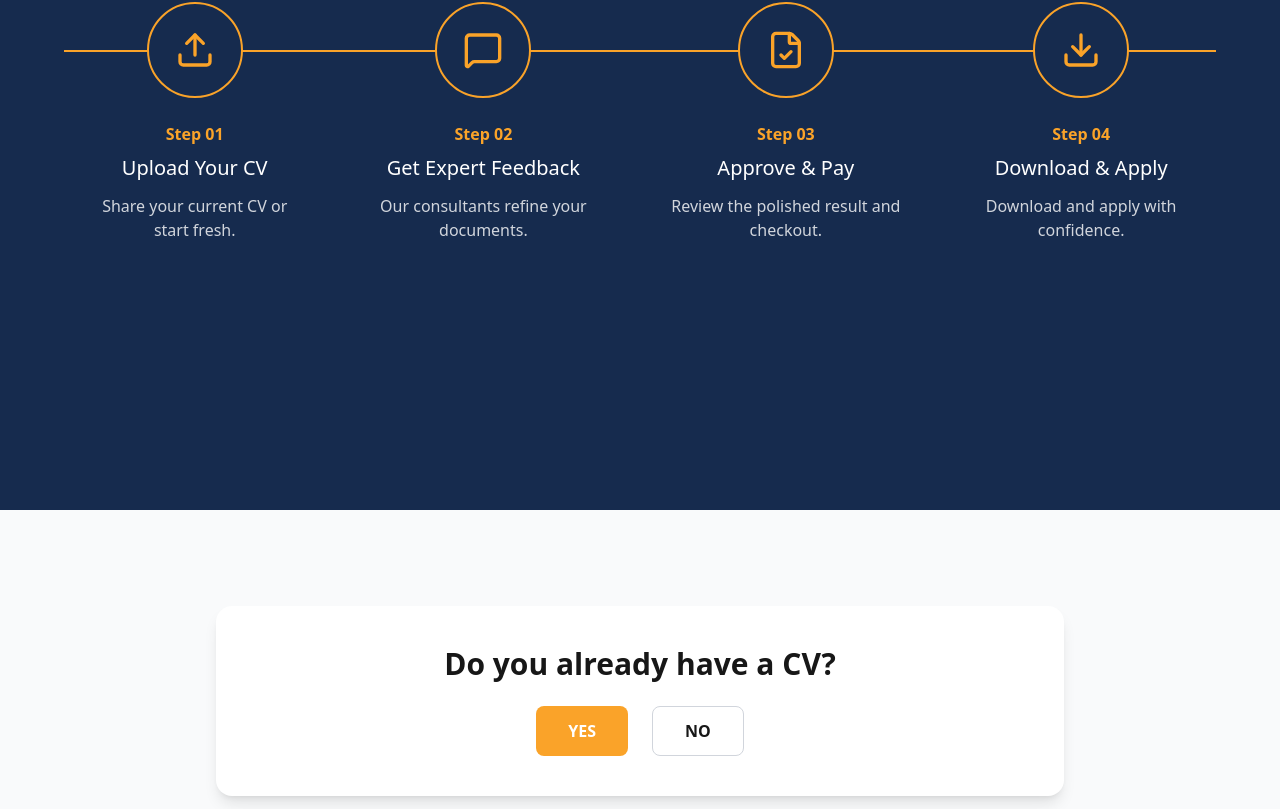
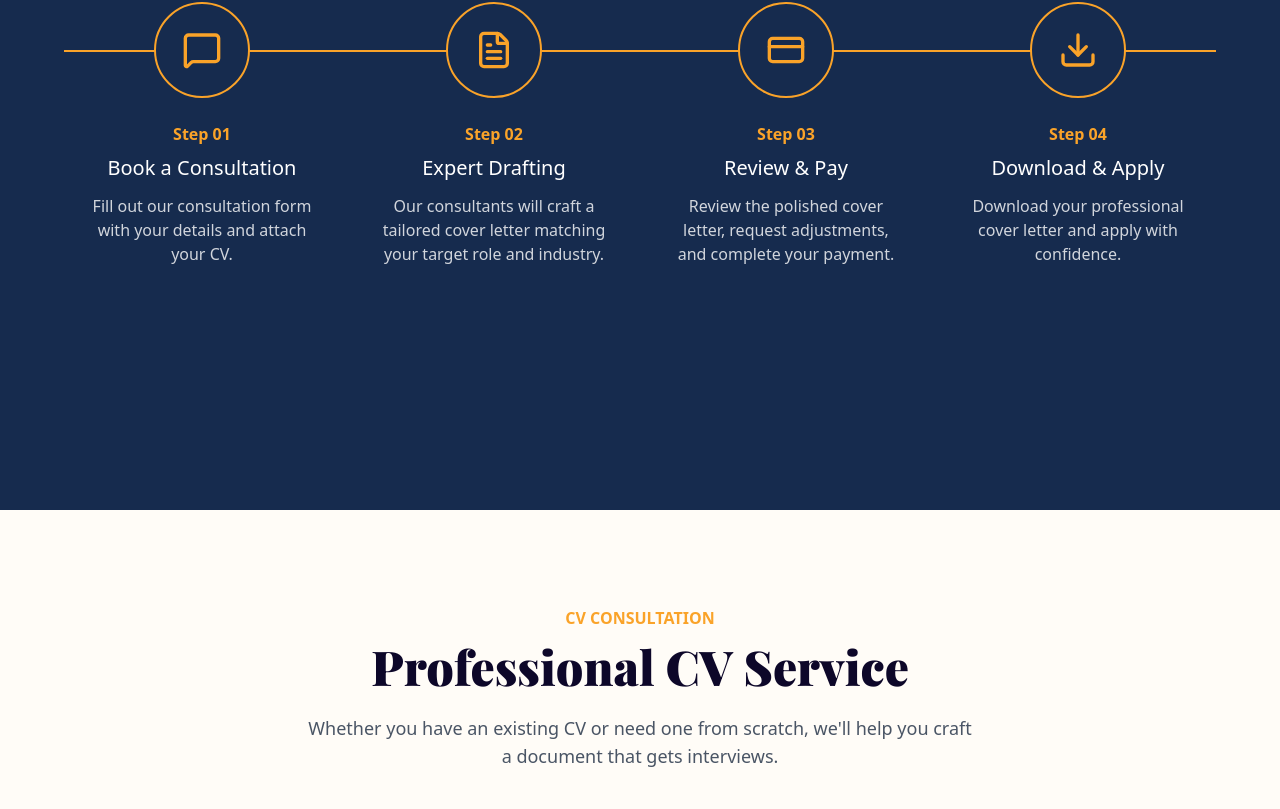
Before and after one commit to Manqoba-Mashego/career-craft, a Next.js app: page / in a window 1280 px wide. Shown: the part 1940-2749 px from the top of the page. Built offline with nearby package versions, Linux system fonts and the light colour scheme.

Commit message:
Has structure

```diff
--- a/app/globals.css
+++ b/app/globals.css
@@ -1,7 +1,7 @@
 @import "tailwindcss";
 
 :root {
-  --background: #f9f9f9;
+  --background: #fffcf7;
   --foreground: #171717;
 }
 
--- a/app/page.js
+++ b/app/page.js
@@ -1,15 +1,27 @@
+"use client";
+import { useEffect } from 'react';
+
 import CVSection from '@/components/cvSection'
+import GeneralHowItWorks from '@/components/generalHowItWorks'
 import Hero from '@/components/hero'
-import HowItWorks from '@/components/howItWorks'
+import CoverLetterSection from '@/components/coverLetterSection'
 import Services from '@/components/services'
 import React from 'react'
 
 const Page = () => {
+  useEffect(() => {
+  const hash = window.location.hash.replace("#", "");
+  if (hash) {
+    const el = document.getElementById(hash);
+    el?.scrollIntoView({ behavior: "smooth" });
+  }
+}, []);
   return (
     <div>
       <Hero />
       <Services />
-      <HowItWorks />
+      {/* <GeneralHowItWorks /> */}
+      <CoverLetterSection />
       <CVSection />
 
     </div>
--- a/components/howItWorks.jsx
+++ b/components/coverLetterSection.jsx
@@ -1,40 +1,40 @@
 "use client";
 import React from 'react'
 import { motion } from 'framer-motion'
-import { Download, FileCheck, MessageSquare, Upload } from 'lucide-react';
+import { CreditCard, Download, FileCheck, FileText, MessageSquare, Upload } from 'lucide-react';
 import Reveal from './reveal';
 
-const HowItWorks = () => {
+const CoverLetterSection = () => {
     const steps = [
         {
-            title: "Upload Your CV",
-            description: "Share your current CV or start fresh.",
-            Icon: Upload
+            title: "Book a Consultation",
+            description: "Fill out our consultation form with your details and attach your CV.",
+            Icon: MessageSquare
         },
         {
-            title: "Get Expert Feedback",
-            description: "Our consultants refine your documents.",
-            Icon: MessageSquare
+            title: "Expert Drafting",
+            description: "Our consultants will craft a tailored cover letter matching your target role and industry.",
+            Icon: FileText
 
         },
         {
-            title: "Approve & Pay",
-            description: "Review the polished result and checkout.",
-            Icon: FileCheck
+            title: "Review & Pay",
+            description: "Review the polished cover letter, request adjustments, and complete your payment.",
+            Icon: CreditCard
         },
         {
             title: "Download & Apply",
-            description: "Download and apply with confidence.",
+            description: "Download your professional cover letter and apply with confidence.",
             Icon: Download
         },
     ]
   return (
-        <div className='relative min-h-screen py-24 bg-[#162B4E] overflow-hidden scroll-mt-15' id='how-it-works'>
+        <div className='relative min-h-screen py-24 bg-[#162B4E] overflow-hidden scroll-mt-15' id='cover-letter'>
           <div className='w-[90%] max-w-7xl mx-auto'>
               <Reveal>
-                <p className='text-[#faa329] font-semibold text-center'>SIMPLE PROCESS</p>
+                <p className='text-[#faa329] font-semibold text-center'>COVER LETTER PROCESS</p>
                 <p className='font-playfair text-[48px] text-center font-black text-white mb-3'>How It Works</p>
-                <p className='text-gray-300 text-center mb-15 text-lg'>Four simple steps to your career-ready documents.</p>
+                <p className='text-gray-300 text-center mb-15 text-lg'>Four simple steps to your professional cover letter.</p>
               </Reveal>
             <div className="relative">
                 <div className='origin-left absolute left-0 top-12 w-full h-0.5  bg-[#faa329] md:origin-top'></div>
@@ -62,4 +62,4 @@ const HowItWorks = () => {
   )
 }
 
-export default HowItWorks
+export default CoverLetterSection
--- a/components/cvSection.jsx
+++ b/components/cvSection.jsx
@@ -2,44 +2,79 @@
 import React, { useState } from 'react'
 import PreCVForm from './preCVForm';
 import ConsultationForm from './consultationForm';
+import Reveal from './reveal';
+import FormSection from './formSections/formSection';
+import { FileText } from 'lucide-react';
 
 const CVSection = () => {
-  const [hasCV, setHasCV] = useState(null);
+  const [hasCV, setHasCV] = useState("");
 
   return (
-    <div className="py-24 bg-gray-50">
-      <div className="max-w-4xl mx-auto px-6">
-
-        {hasCV === null && (
-          <div className="bg-white p-10 rounded-2xl shadow-lg text-center">
-            <h2 className="text-3xl font-bold mb-6">
-              Do you already have a CV?
-            </h2>
-
-            <div className="flex justify-center gap-6">
-              <button
-                onClick={() => setHasCV(true)}
-                className="bg-[#faa329] text-white cursor-pointer px-8 py-3 rounded-lg font-semibold hover:bg-[#e6951f] transition"
-              >
-                YES
-              </button>
-
-              <button
-                onClick={() => setHasCV(false)}
-                className="border border-gray-300 cursor-pointer px-8 py-3 rounded-lg font-semibold hover:bg-gray-100 transition"
-              >
-                NO
-              </button>
-            </div>
-          </div>
-        )}
-
-        {hasCV === true && <ConsultationForm />}
-        {hasCV === false && <PreCVForm />}
-
+    <div className='min-h-screen py-24 scroll-mt-15' id='cv-consultation'>
+      <div className='w-[90%] max-w-7xl mx-auto flex flex-col gap-10'>
+        <Reveal>
+			<p className='text-[#faa329] font-semibold text-center'>CV CONSULTATION</p>
+			<p className='font-playfair text-[48px] font-black text-[#0d0729] mb-3 text-center'>Professional CV Service</p>
+            <p className='text-gray-600 text-lg text-center max-w-2xl mx-auto'>Whether you have an existing CV or need one from scratch, we'll help you craft a document that gets interviews.</p>
+        </Reveal>
+		<Reveal>
+			<FormSection width='max-w-2xl' padding='p-12'>
+				<div className='flex items-center gap-5'>
+					<span className='text-[#faa329] p-3 bg-[#e0a51a24] rounded-xl'><FileText></FileText></span>
+					<h1 className='font-bold text-2xl font-serif'>Do you have a CV?</h1>
+				</div>
+				<div>
+					<div className='flex flex-col gap-5 mt-7'>
+						<label className='flex gap-4 cursor-pointer border border-gray-300 font-semibold hover:border-[#f1b663] px-4 py-3 rounded-xl'>
+							<input type="radio" name="hasCV" value="yes" checked={hasCV === "yes"} onChange={(e) => setHasCV(e.target.value)}/>
+							<p>Yes, I have a CV</p>
+						</label>
+						<label className='flex gap-4 cursor-pointer border border-gray-300 font-semibold hover:border-[#f1b663] px-4 py-3 rounded-xl'>
+							<input type="radio" name="hasCV" value="no" checked={hasCV === "no"} onChange={(e) => setHasCV(e.target.value)}/>
+							<p>No, I need to create one</p>
+						</label>
+					</div>
+				</div>
+			</FormSection>
+		</Reveal>
       </div>
     </div>
-  );
+  )
+
+  // return (
+  //   <div className="py-24 bg-gray-50">
+  //     <div className="max-w-4xl mx-auto px-6">
+
+  //       {hasCV === null && (
+  //         <div className="bg-white p-10 rounded-2xl shadow-lg text-center">
+  //           <h2 className="text-3xl font-bold mb-6">
+  //             Do you already have a CV?
+  //           </h2>
+
+  //           <div className="flex justify-center gap-6">
+  //             <button
+  //               onClick={() => setHasCV(true)}
+  //               className="bg-[#faa329] text-white cursor-pointer px-8 py-3 rounded-lg font-semibold hover:bg-[#e6951f] transition"
+  //             >
+  //               YES
+  //             </button>
+
+  //             <button
+  //               onClick={() => setHasCV(false)}
+  //               className="border border-gray-300 cursor-pointer px-8 py-3 rounded-lg font-semibold hover:bg-gray-100 transition"
+  //             >
+  //               NO
+  //             </button>
+  //           </div>
+  //         </div>
+  //       )}
+
+  //       {hasCV === true && <ConsultationForm />}
+  //       {hasCV === false && <PreCVForm />}
+
+  //     </div>
+  //   </div>
+  // );
 };
 
 export default CVSection;
--- a/components/formSections/formSection.jsx
+++ b/components/formSections/formSection.jsx
@@ -1,8 +1,8 @@
 import React from 'react'
 
-const FormSection = ({children}) => {
+const FormSection = ({children, width = "max-w-4xl", padding = "p-8"}) => {
   return (
-    <div className='border border-gray-300 bg-white rounded-2xl max-w-4xl mx-auto p-8 shadow-lg mb-10'>
+    <div className={`border border-gray-300 bg-white rounded-2xl ${width} ${padding} mx-auto shadow-lg mb-10`}>
         {children}
     </div>
   )
--- /dev/null
+++ b/components/generalHowItWorks.jsx
@@ -0,0 +1,65 @@
+"use client";
+import React from 'react'
+import { motion } from 'framer-motion'
+import { ClipboardList, CreditCard, Download, FileCheck, FileText, MessageSquare, Upload } from 'lucide-react';
+import Reveal from './reveal';
+
+const GeneralHowItWorks = () => {
+  const steps = [
+        {
+            title: "Book a Consultation",
+            description: "Fill out our consultation form with your details and attach your CV.",
+            Icon: ClipboardList
+        },
+        {
+            title: "Expert Drafting",
+            description: "Our consultants will craft a tailored cover letter matching your target role and industry.",
+            Icon: MessageSquare
+
+        },
+        {
+            title: "Review & Pay",
+            description: "Review the polished cover letter, request adjustments, and complete your payment.",
+            Icon: CreditCard
+        },
+        {
+            title: "Download & Apply",
+            description: "Download your professional cover letter and apply with confidence.",
+            Icon: Download
+        },
+    ]
+  return (
+        <div className='relative min-h-screen py-24 bg-[#162B4E] overflow-hidden scroll-mt-15' id='how-it-works'>
+          <div className='w-[90%] max-w-7xl mx-auto'>
+              <Reveal>
+                <p className='text-[#faa329] font-semibold text-center'>COVER LETTER PROCESS</p>
+                <p className='font-playfair text-[48px] text-center font-black text-white mb-3'>How It Works</p>
+                <p className='text-gray-300 text-center mb-15 text-lg'>Four simple steps to your professional cover letter.</p>
+              </Reveal>
+            <div className="relative">
+                <div className='origin-left absolute left-0 top-12 w-full h-0.5  bg-[#faa329] md:origin-top'></div>
+                    <div className="flex  justify-between gap-16 px-6 relative z-10">
+                        {steps.map((step, index) => (
+                                <motion.div key={index} initial={{opacity: 0, y:40}} whileInView={{opacity: 1, y: 0}} transition={{duration: 0.6, delay: index* 0.2}} viewport={{once: true}} className='flex flex-col items-center text-center '>
+                                    <div className="w-24 h-24 rounded-full border-2 border-[#faa329] bg-[#162B4E] flex items-center justify-center">
+                                        <span className="text-[#faa329] font-bold text-lg">{<step.Icon size={40}/>}</span>
+                                    </div>
+
+                                    <p className="mt-6 text-[#faa329] font-semibold">
+                                        Step {String(index+ 1).padStart(2, "0")}
+                                    </p>
+
+                                    <h3 className='text-white text-xl mt-2'> {step.title}</h3>
+                                    <p className='text-gray-300 mt-3 max-w-xs'>{step.description}</p>
+
+                                </motion.div>
+                            )
+                        )}
+                    </div>
+                </div>
+            </div>
+        </div>
+  )
+}
+
+export default GeneralHowItWorks
--- a/components/hero.jsx
+++ b/components/hero.jsx
@@ -2,8 +2,10 @@
 import { ArrowRight } from 'lucide-react'
 import React from 'react'
 import Reveal from './reveal'
+import useScrollToSection from '@/hooks/useScrollToSection';
 
 const Hero = () => {
+    const scrollToSection = useScrollToSection();
     return (
         <div id='hero' className="relative h-screen bg-cover bg-center flex items-center justify-start bg-[url('/landing-page.jpg')]" >
             <div className="absolute inset-0 bg-[#0F2A4A]/80"></div>
@@ -18,7 +20,7 @@ const Hero = () => {
                     </Reveal>
                     <Reveal duration={2}>
                         <div className='flex gap-2' >
-                            <button className='bg-[#e69c1d] transition-all ease-in-out duration-300 text-[#0F2A4A] cursor-pointer hover:bg-[#e6c11d] px-10 py-4 flex rounded-xl gap-2 font-semibold'>Explore Services <ArrowRight /></button>
+                            <button onClick={() => scrollToSection("services")} className='bg-[#e69c1d] transition-all ease-in-out duration-300 text-[#0F2A4A] cursor-pointer hover:bg-[#e6c11d] px-10 py-4 flex rounded-xl gap-2 font-semibold'>Explore Services <ArrowRight /></button>
                             <button className='text-[#e69c1d] transition-all ease-in-out duration-300 border-2 border-[#e69c1d] hover:bg-[#e69c1d] hover:text-[#0F2A4A] cursor-pointer font-semibold rounded-xl px-10 py-4'>Book Consultation</button>
                         </div>
                     </Reveal>
--- a/components/services.jsx
+++ b/components/services.jsx
@@ -11,18 +11,21 @@ const Services = () => {
             description: "Expert review and optimization of your CV to highlight your strengths and stand out to recruiters.",
             points: ["ATS-optimized formatting", "Keyword analysis", "Personal branding"],
             icon: FileText,
+            section: "cv-consultation"
         },
         {
             title: "Cover Letter Writting",
             description: "Tailored, compelling cover letters crafted to match each role and company you apply to.",
             points: ["Role-specific tailoring", "Tone & style matching", "Download ready"],
             icon: PenTool,
+            section: "cover-letter"
         },
         {
             title: "Interview Preparation",
             description: "One-on-one coaching sessions to build confidence and master your interview technique.",
             points: ["Mock interviews", "Behavioral prep", "Feedback sessions"],
             icon: Users,
+            section: "interview-prep"
         },
     ]
   return (
@@ -37,7 +40,7 @@ const Services = () => {
         <Reveal>
             <div className='grid grid-cols-1 md:grid-cols-3 gap-8 mt-17'>
                 {services.map((service) => (
-                    <ServiceCard title={service.title} description={service.description} points={service.points} icon={service.icon} key={service.title}/>
+                    <ServiceCard title={service.title} description={service.description} points={service.points} icon={service.icon} key={service.title} section={service.section}/>
                 ))}
             </div>
         </Reveal>
```
Also changed, not shown: components/navbar.jsx (+7 -4 lines), components/serviceCard.jsx (+5 -2 lines), hooks/useScrollToSection.js (added, +20 -0 lines).
